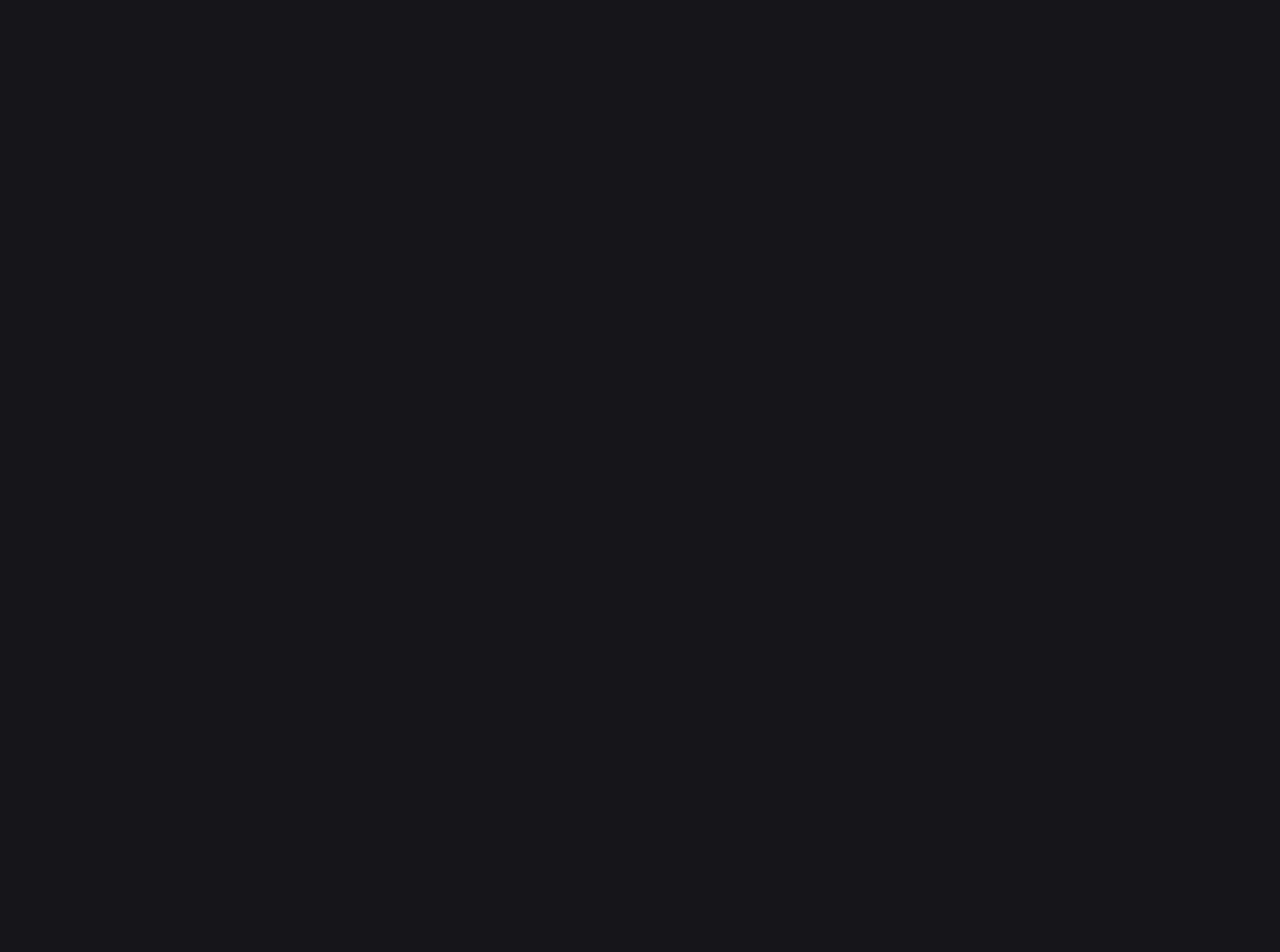
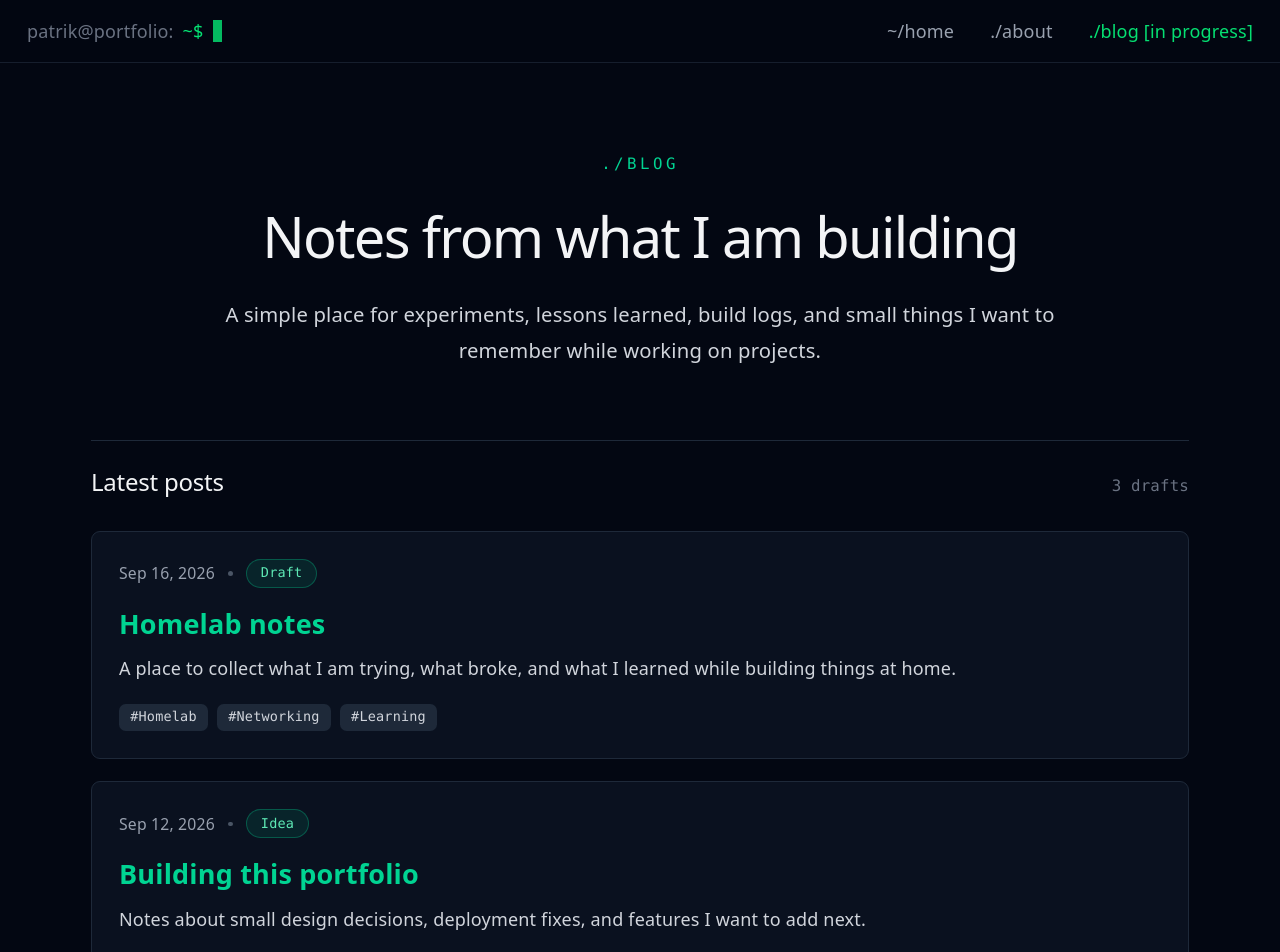
Before and after one commit to pthormodsen/portfolio, a React (Vite) app: page /blog in a window 1280 px wide. Before the commit this address had no page. Shown: the top 952 px of the page. Before the commit the page ends 800 px from the top, so only its background shows below. Built offline with nearby package versions, Linux system fonts and the light colour scheme.

Commit message:
added blog section

```diff
--- a/src/App.jsx
+++ b/src/App.jsx
@@ -3,6 +3,7 @@ import { BrowserRouter, Routes, Route } from "react-router-dom";
 import Home from "./pages/Home";
 import About from "./pages/About";
 import ProjectDetail from "./pages/ProjectDetail";
+import Blog from "./pages/Blog";
 
 export default function App() {
   return (
@@ -10,6 +11,7 @@ export default function App() {
       <Routes>
         <Route path="/" element={<Home />} />
         <Route path="/about" element={<About />} />
+        <Route path="/blog" element={<Blog />} />
         <Route path="/projects/:slug" element={<ProjectDetail />} />
       </Routes>
     </BrowserRouter>
--- a/src/components/Contact.jsx
+++ b/src/components/Contact.jsx
@@ -1,4 +1,4 @@
-import { FaGithub, FaLinkedin, FaEnvelope, FaPhone } from "react-icons/fa";
+import { FaGithub, FaLinkedin, FaEnvelope, FaPhone, FaInstagram } from "react-icons/fa";
 
 export default function Contact() {
   return (
@@ -52,7 +52,20 @@ export default function Contact() {
             <FaLinkedin />
             LinkedIn
           </a>
+
+          <a
+            href="https://www.instagram.com/patrik.thormodsen/"
+            target="_blank"
+            rel="noopener noreferrer"
+            className="flex items-center gap-2 text-gray-300 transition hover:text-emerald-400"
+          >
+            <FaInstagram />
+            Instagram
+          </a>
         </div>
+        <footer className="bg-gray-950 py-6 text-center font-mono text-sm text-gray-600">
+          © {new Date().getFullYear()} Patrik Thormodsen. All rights reserved.
+        </footer>
       </div>
     </section>
   );
--- a/src/components/Info.jsx
+++ b/src/components/Info.jsx
@@ -36,10 +36,10 @@ export default function Info() {
           </p>
 
           <p className="text-lg leading-8 text-gray-400">
-            I mostly work with Java and Spring Boot, but I also enjoy building
+            I mostly work with Java, Springboot and React but I also enjoy building
             full-stack applications and learning how the different parts fit
             together. I prefer learning by actually building things and getting
-            them running for real.
+            them running using my homelab.
           </p>
         </div>
 
--- a/src/components/Navbar.jsx
+++ b/src/components/Navbar.jsx
@@ -31,7 +31,7 @@ export default function Navbar() {
           </NavLink>
 
           <NavLink to="/blog" className={navClass}>
-            ./blog
+            ./blog [in progress]
           </NavLink>
         </div>
 
--- a/src/components/Projects.jsx
+++ b/src/components/Projects.jsx
@@ -18,7 +18,7 @@ export default function Projects() {
 
           <p className="max-w-2xl text-gray-400">
             Some of the projects I've worked on while learning,
-            experimenting, and building things I enjoy.
+            experimenting, and building things i enjoy.
           </p>
         </div>
 
--- /dev/null
+++ b/src/data/blogPosts.js
@@ -0,0 +1,29 @@
+export const blogPosts = [
+  {
+    id: "homelab-notes",
+    title: "Homelab notes",
+    date: "2026-09-16",
+    status: "Draft",
+    tags: ["Homelab", "Networking", "Learning"],
+    excerpt:
+      "A place to collect what I am trying, what broke, and what I learned while building things at home.",
+  },
+  {
+    id: "portfolio-build-log",
+    title: "Building this portfolio",
+    date: "2026-09-12",
+    status: "Idea",
+    tags: ["React", "Portfolio"],
+    excerpt:
+      "Notes about small design decisions, deployment fixes, and features I want to add next.",
+  },
+  {
+    id: "things-i-am-testing",
+    title: "Things I am testing",
+    date: "2026-09-01",
+    status: "Idea",
+    tags: ["Experiments", "Projects"],
+    excerpt:
+      "Short writeups for tools, libraries, and project ideas I want to try before turning them into full projects.",
+  },
+];
--- /dev/null
+++ b/src/pages/Blog.jsx
@@ -0,0 +1,74 @@
+import Navbar from "../components/Navbar";
+import { blogPosts } from "../data/blogPosts";
+
+const formatDate = (date) =>
+  new Intl.DateTimeFormat("en", {
+    month: "short",
+    day: "numeric",
+    year: "numeric",
+  }).format(new Date(date));
+
+export default function Blog() {
+  return (
+    <div className="min-h-screen bg-gray-950 text-white selection:bg-emerald-500 selection:text-gray-900">
+      <Navbar />
+
+      <main className="mx-auto max-w-5xl px-6 py-16 sm:py-20">
+        <section className="mx-auto max-w-3xl text-center">
+          <p className="mb-3 font-mono text-sm uppercase tracking-[0.22em] text-emerald-400">
+            ./blog
+          </p>
+          <h1 className="text-4xl font-bold tracking-tight text-white sm:text-6xl">
+            Notes from what I am building
+          </h1>
+          <p className="mt-6 text-lg leading-8 text-gray-300">
+            A simple place for experiments, lessons learned, build logs, and
+            small things I want to remember while working on projects.
+          </p>
+        </section>
+
+        <section className="mt-16 border-t border-gray-800">
+          <div className="flex items-center justify-between gap-4 py-6">
+            <h2 className="text-2xl font-semibold text-white">Latest posts</h2>
+            <span className="font-mono text-sm text-gray-500">
+              {blogPosts.length} drafts
+            </span>
+          </div>
+
+          <div className="grid gap-5">
+            {blogPosts.map((post) => (
+              <article
+                key={post.id}
+                className="rounded-lg border border-gray-800 bg-gray-900/60 p-6 text-left transition hover:border-emerald-400/60 hover:bg-gray-900"
+              >
+                <div className="flex flex-wrap items-center gap-3 text-sm text-gray-400">
+                  <time dateTime={post.date}>{formatDate(post.date)}</time>
+                  <span className="h-1 w-1 rounded-full bg-gray-600" />
+                  <span className="rounded-full border border-emerald-400/30 bg-emerald-400/10 px-3 py-1 font-mono text-xs text-emerald-300">
+                    {post.status}
+                  </span>
+                </div>
+
+                <h3 className="mt-4 text-2xl font-semibold text-emerald-400">
+                  {post.title}
+                </h3>
+                <p className="mt-3 max-w-3xl text-gray-300">{post.excerpt}</p>
+
+                <div className="mt-5 flex flex-wrap gap-2">
+                  {post.tags.map((tag) => (
+                    <span
+                      key={tag}
+                      className="rounded-md bg-gray-800 px-2.5 py-1 font-mono text-xs text-gray-300"
+                    >
+                      #{tag}
+                    </span>
+                  ))}
+                </div>
+              </article>
+            ))}
+          </div>
+        </section>
+      </main>
+    </div>
+  );
+}
```
